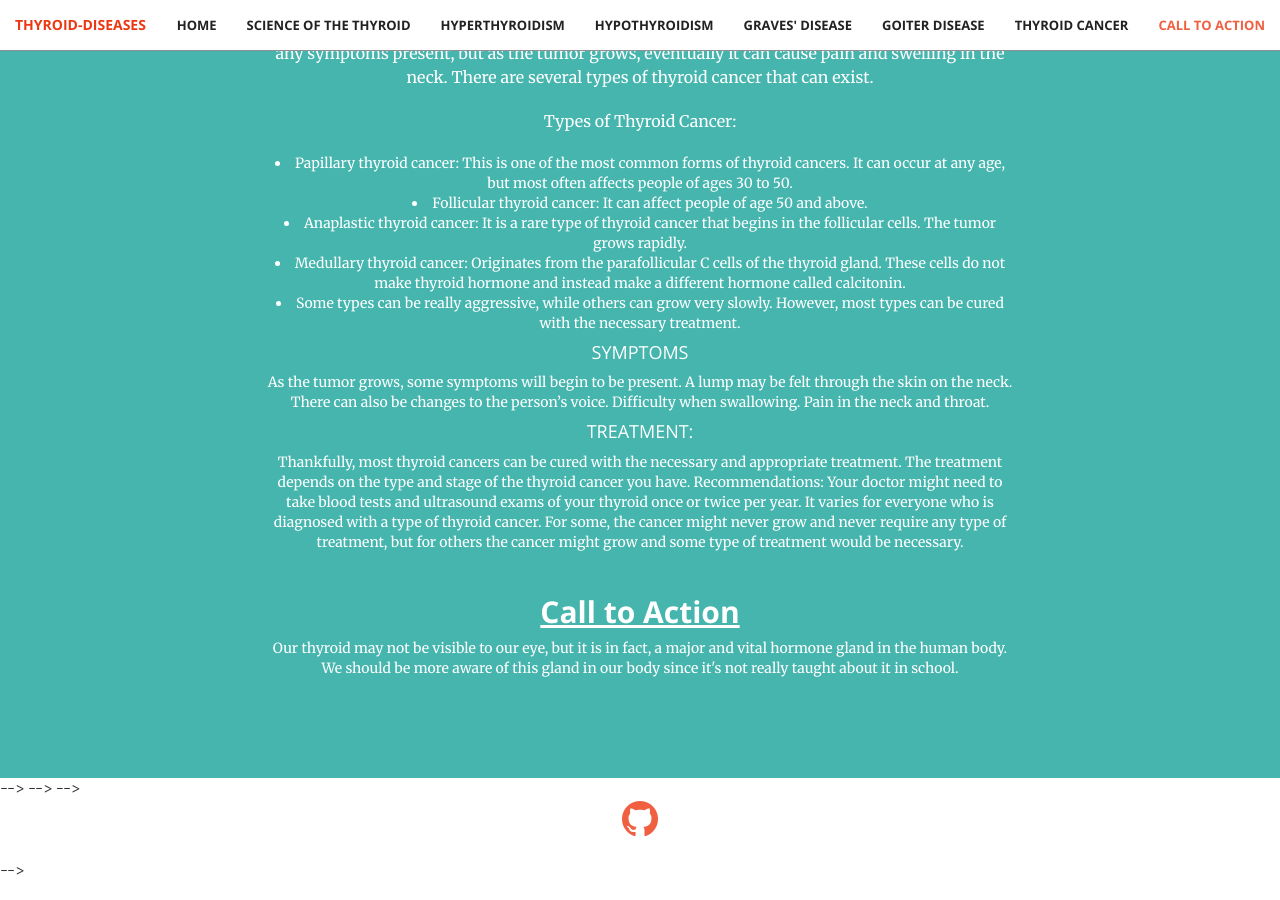
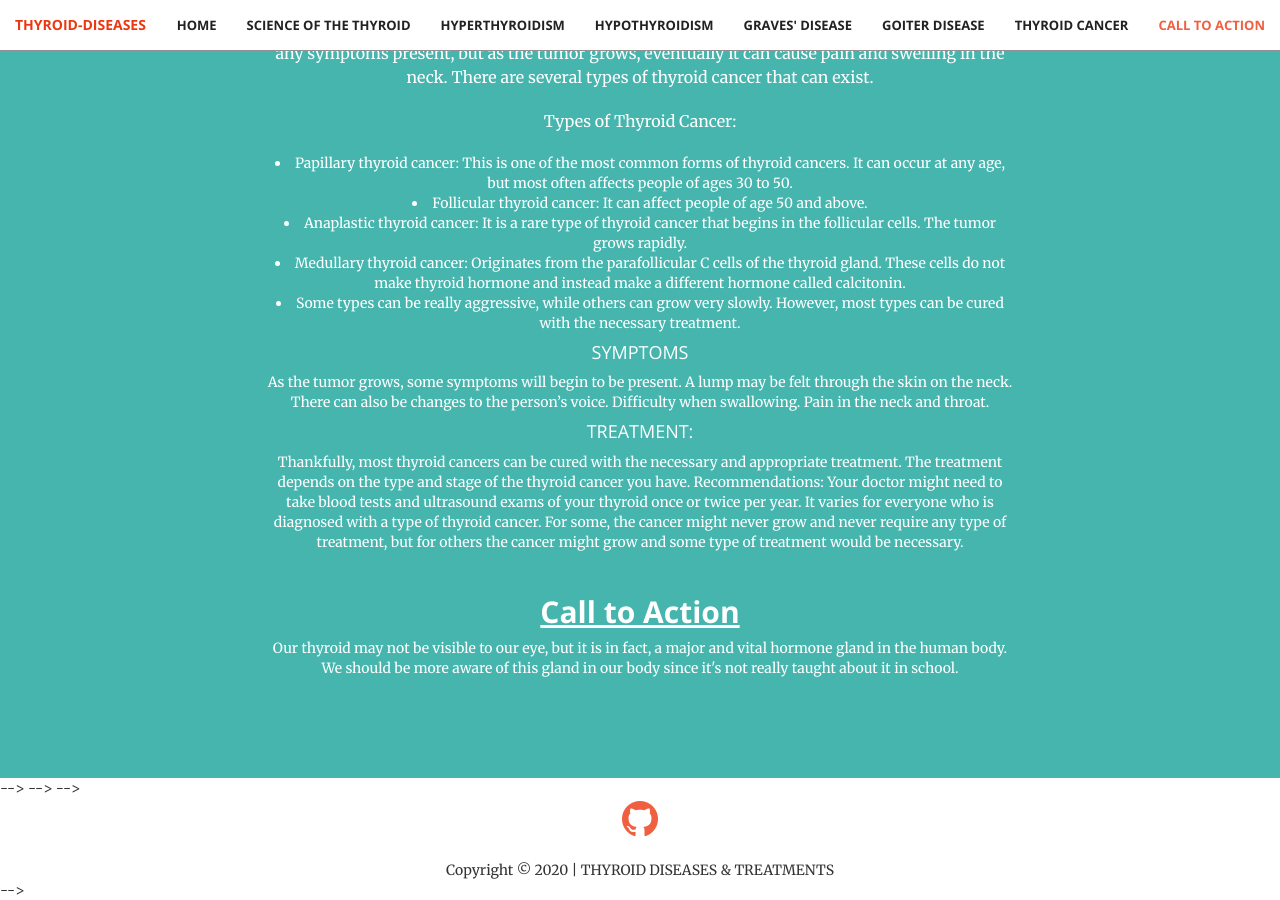
Before and after one commit to jazmin7822/thyroid-diseases, a Jekyll site: the page built from index.html, in a window 1280 px wide and 900 px high, scrolled down 6830 px. Built offline with Jekyll 4.4.1, drawn with Linux system fonts in a browser that asks for light colours.

Commit message:
edit contact.html

```diff
--- a/_includes/contact.html
+++ b/_includes/contact.html
@@ -31,6 +31,8 @@
             </a>
 
         </div>
-
+ <div class = "text-center">
+     Copyright © 2020 | THYROID DISEASES & TREATMENTS
+ </div>
     </div>
 </section>
```
Also changed, not shown: _includes/different-topic-cards.html (line endings or trailing spaces).
